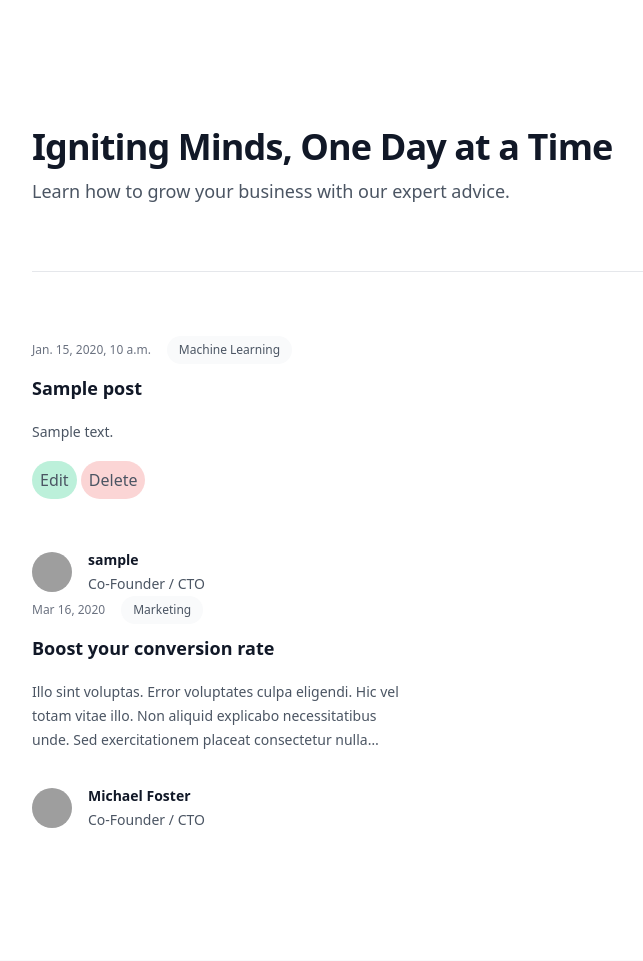
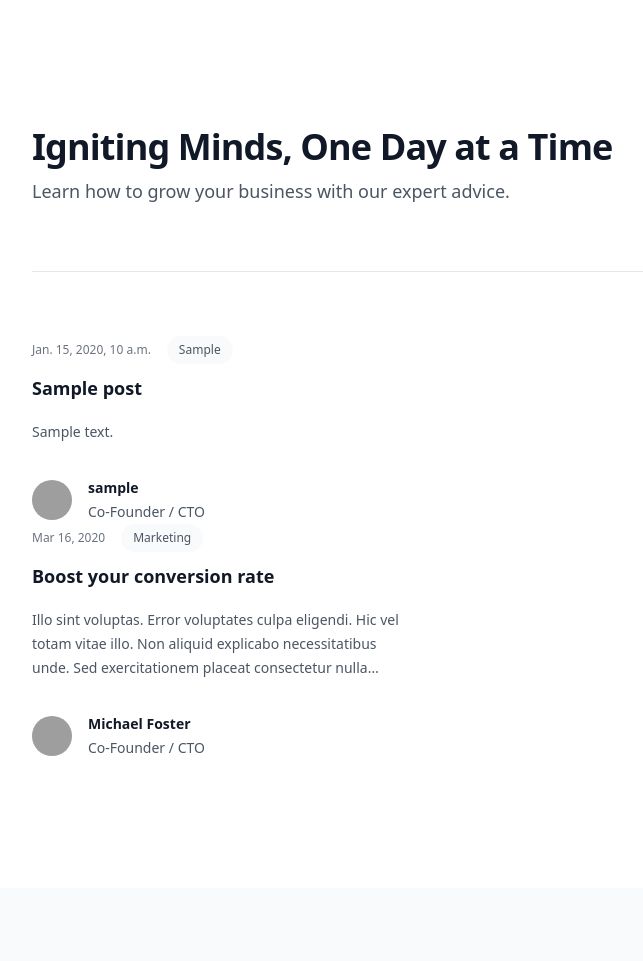
Before and after one commit to sphinx-austin/blogging-platform, a Django app: page / in a window 1280 px wide. Shown: the part 65-1026 px from the top of the page, without its empty margins (0-643 px from the left). Run offline with Django 4.2, Linux system fonts and the light colour scheme; tables that the repository leaves empty hold one stand-in row (values such as "Sample post"); style sheets or scripts are compiled from the project's sources; some libraries are stand-ins or nearby versions; grey boxes are pictures that could not be loaded.

Commit message:
improvements

```diff
--- a/templates/posts/home.html
+++ b/templates/posts/home.html
@@ -26,7 +26,7 @@
           <a
             href="#"
             class="relative z-10 rounded-full bg-gray-50 px-3 py-1.5 font-medium text-gray-600 hover:bg-gray-100"
-            >Machine Learning</a
+            >{{post.category}}</a
           >
         </div>
         <div class="group relative">
@@ -38,11 +38,12 @@
               {{post.title}}
             </a>
           </h3>
-          <p class="mt-5 line-clamp-3 text-sm leading-6 text-gray-600">
-            {{post.body}}
+          <p class="mt-5 line-clamp-5 text-sm leading-6 text-gray-600">
+            {{post.body|safe}}
           </p>
 
         </div>
+        {% if user.is_authenticated %}
         <!-- CRUD buttons -->
         <div class="block py-6">
           <a
@@ -56,6 +57,7 @@
             >Delete</a
           >
         </div>
+        {% endif %}
         <div class="relative mt-8 flex items-center gap-x-4">
           <img
             src="https://images.unsplash.com/photo-1519244703995-f4e0f30006d5?ixlib=rb-1.2.1&ixid=eyJhcHBfaWQiOjEyMDd9&auto=format&fit=facearea&facepad=2&w=256&h=256&q=80"
```
